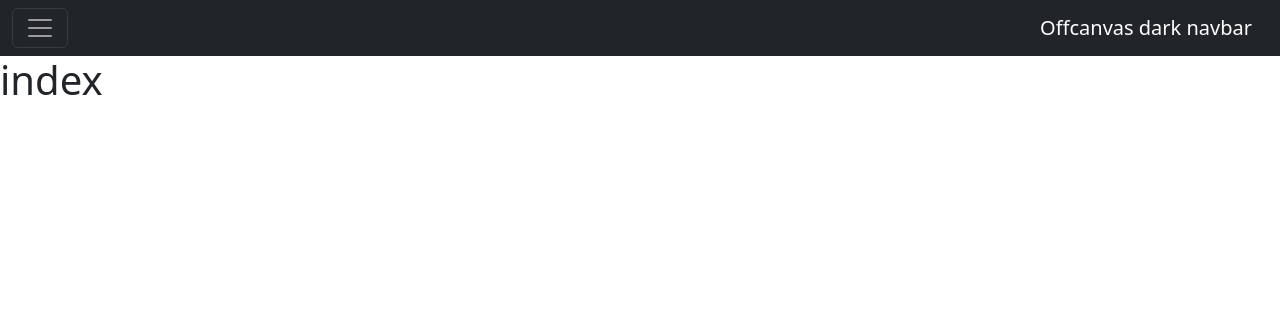
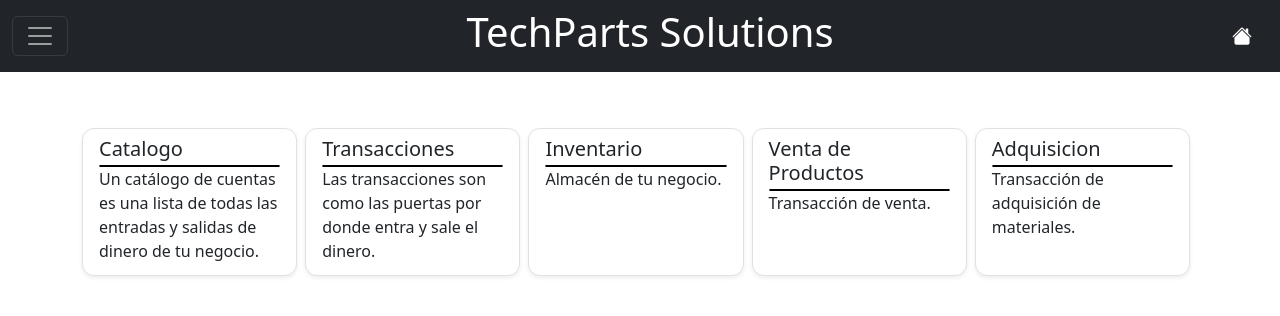
Before and after one commit to Will1184/sistemas-contables, a Django app: page /index in a window 1280 px wide. Shown: the top 316 px of the page. Run offline with Django 5.2, Linux system fonts and the light colour scheme; a user stored in the database is signed in.

Commit message:
feat: se agregaron cards al index y se agregaron elementos al navbar

```diff
--- a/Contabilidad/templates/index.html
+++ b/Contabilidad/templates/index.html
@@ -1,5 +1,47 @@
 
     {% extends "nav.html" %}
     {% block content %}
-    <h1>index</h1>
+    <div class="container mt-5">
+        <div class="list-group flex-md-row align-middle" >
+      <a href="/catalogoCuenta" class="shadow-sm list-group-item list-group-item-action w-50 me-2 mt-2" style="border-radius:12px ; border: 1px solid #dee2e6; ">
+        <div class="d-flex w-100 justify-content-between">
+          <h5 class="mb-1">Catalogo</h5>
+        </div>
+        <div style=" border:1px solid black ; border-radius: 10px;"> </div>
+        <p class="mb-1">Un catálogo de cuentas es una lista de todas las entradas y salidas de dinero de tu negocio.</p>
+      </a>
+
+      <a href="/transacciones" class="shadow-sm list-group-item list-group-item-action w-50 me-2 mt-2" style="border-radius:12px ; border: 1px solid #dee2e6; ">
+        <div class="d-flex w-100 justify-content-between">
+          <h5 class="mb-1">Transacciones</h5>
+        </div>
+        <div style=" border:1px solid black ; border-radius: 10px;"> </div>
+        <p class="mb-1">Las transacciones son como las puertas por donde entra y sale el dinero.</p>
+      </a>
+      <a href="/inicio/inventario/" class="shadow-sm list-group-item list-group-item-action w-50 me-2 mt-2" style="border-radius:12px ; border: 1px solid #dee2e6; ">
+        <div class="d-flex w-100 justify-content-between">
+          <h5 class="mb-1">Inventario</h5>
+        </div>
+        <div style=" border:1px solid black ; border-radius: 10px;"> </div>
+        <p class="mb-1">Almacén de tu negocio.</p>
+      </a>
+      <a href="/inicio/ventaProducto/" class="shadow-sm list-group-item list-group-item-action w-50 me-2 mt-2" style="border-radius:12px ; border: 1px solid #dee2e6; ">
+        <div class="d-flex w-100 justify-content-between">
+          <h5 class="mb-1">Venta de Productos</h5>
+        </div>
+        <div style=" border:1px solid black ; border-radius: 10px;"> </div>
+        <p class="mb-1">Transacción de venta.</p>
+      </a>
+
+      <a href="/inicio/adquisicionMaterial/" class="shadow-sm list-group-item list-group-item-action w-50 me-2 mt-2" style="border-radius:12px ; border: 1px solid #dee2e6; ">
+        <div class="d-flex w-100 justify-content-between">
+          <h5 class="mb-1">Adquisicion</h5>
+        </div>
+        <div style=" border:1px solid black ; border-radius: 10px;"> </div>
+        <p class="mb-1">Transacción de adquisición de materiales.</p>
+      </a>
+
+    </div>
+    </div
+
     {% endblock %}
--- a/Contabilidad/templates/nav.html
+++ b/Contabilidad/templates/nav.html
@@ -18,7 +18,8 @@
           <button class="navbar-toggler" type="button" data-bs-toggle="offcanvas" data-bs-target="#offcanvasDarkNavbar" aria-controls="offcanvasDarkNavbar" aria-label="Toggle navigation">
             <span class="navbar-toggler-icon"></span>
           </button>
-          <a class="navbar-brand" href="/index">Offcanvas dark navbar</a>
+          <h1 class="text-bg-dark">TechParts Solutions</h1>
+          <a class="navbar-brand" href="/index"><i class="bi bi-house-fill"></i></a>
         <div class="offcanvas offcanvas-start text-bg-dark" tabindex="-1" id="offcanvasDarkNavbar" aria-labelledby="offcanvasDarkNavbarLabel">
             <div class="offcanvas-header">
               <h5 class="offcanvas-title" id="offcanvasDarkNavbarLabel">Dark offcanvas</h5>
@@ -63,7 +64,6 @@
                         <li><a class="dropdown-item" href="/inicio/contratacion">Contratacion</a></li>
                     </ul>
                   </li>
-                  <li><a class="dropdown-item" href="/logout">Something else here</a></li>
                     <a href="/signout">
                         <button class="btn btn-outline-error btn btn-danger" type="submit" >cerrar secion </button>
                     </a>
--- a/inventario/views.py
+++ b/inventario/views.py
@@ -34,10 +34,6 @@ def adquisicion_material(request):
             'precio_compra': '',
             'fecha_adquisicion': datetime.now()
         }
-       cuenta = Cuenta.objects.get(id=6)
-       print(type(cuenta.id))
-       periodos = Periodo.objects.all()
-       print(periodos)
        if request.method == 'POST':
         print(request.POST)
         form = ProductoAdquiridoForm(request.POST)
```
Also changed, not shown: db.sqlite3.
